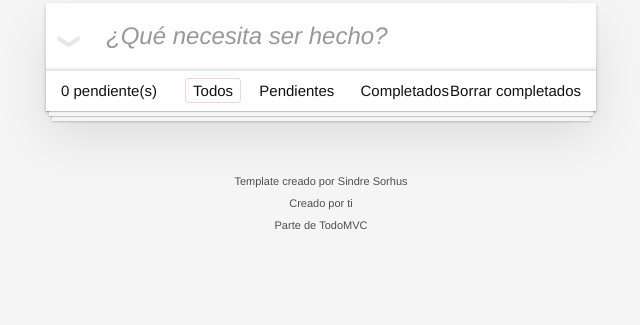
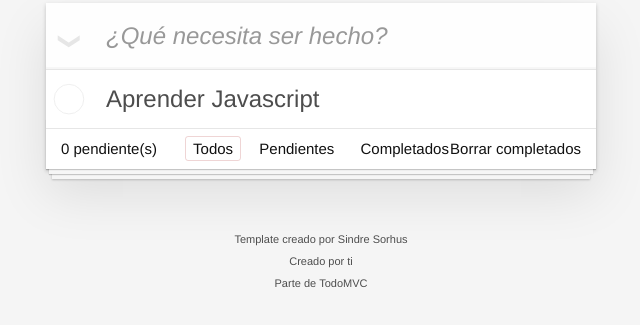
Before and after one commit to EduardoUDG/Js_Laboratorio2_todol_list, a website built with webpack: page src/index.html in a window 1280 px wide. Shown: the part 127-452 px from the top of the page, without its empty margins (319-959 px from the left). Built offline with nearby package versions, Linux system fonts and the light colour scheme.

Commit message:
Construir las tareas en el HTML

```diff
--- a/src/index.js
+++ b/src/index.js
@@ -1,13 +1,12 @@
+import './style.css';
 
-import './style.css';
-import { saludar } from './js/componentes.js'
-
+import { crearTodoHtml } from './js/componentes.js'
 import { Todo, TodoList } from './classes'
 
 const todoList = new TodoList();
 
 const tarea = new Todo('Aprender Javascript');
-console.log( tarea );
-
 todoList.nuevoTodo( tarea );
 console.log( todoList );
+
+crearTodoHtml( tarea );
--- a/src/js/componentes.js
+++ b/src/js/componentes.js
@@ -1,21 +1,24 @@
-import '../css/componentes.css'
-import webpacklogo from '../assets/img/webpack-logo.png';
-
-const saludar = ( nombre ) => {
-    console.log('Creando etiqueta h1');
-    const h1 = document.createElement('h1');
-    h1.innerText = `Hola, ${ nombre }`;
-    document.body.append( h1 );
-
-    //? img
-    // console.log( webpacklogo )
-    // const img = document.createElement('img');
-    // img.src = webpacklogo;
-    // document.body.append( img );
-}
+const divTodolist = document.querySelector('.todo-list');
 
 
+export const crearTodoHtml = ( todo ) => {
 
-export {
-    saludar,
+    const status    = (todo.completado) ? 'completed' : '';
+    const checked   = (todo.completado) ? 'checked' : '';
+
+    const htmlTodo = `
+    <li class="${ status }" data-id="${ todo.id }">
+            <div class="view">
+                <input class="toggle" type="checkbox" ${ checked }>
+                <label>${ todo.tarea }</label>
+                <button class="destroy"></button>
+            </div>
+            <input class="edit" value="Create a TodoMVC template">
+    </li>`;
+
+    const div = document.createElement('div');
+    div.innerHTML = htmlTodo;
+
+    divTodolist.append( div.firstElementChild );
+    return div.firstElementChild;
 }
```
Also changed, not shown: src/index.html (+0 -2 lines).
